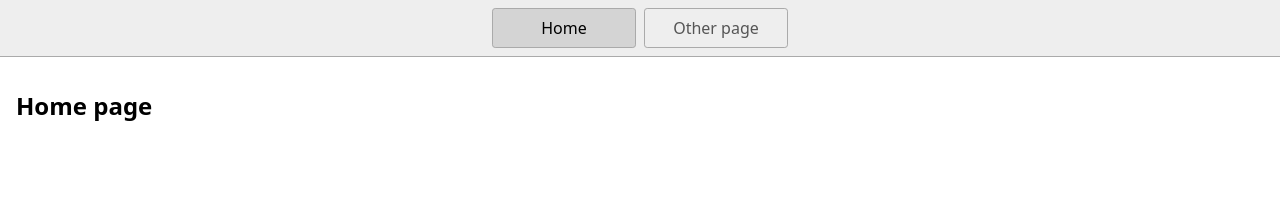
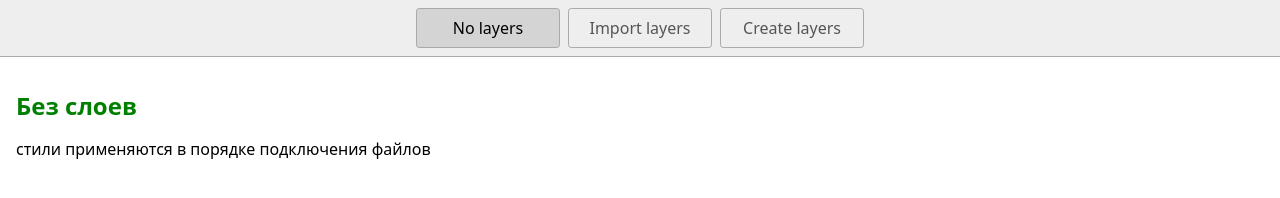
Before and after one commit to chagins/css-layer, a website: page index.html in a window 1280 px wide. Drawn offline with Linux system fonts and the light colour scheme.

Commit message:
add css layer example

```diff
--- a/index.html
+++ b/index.html
@@ -4,20 +4,19 @@
     <title>Home</title>
     <meta charset="UTF-8" />
     <meta name="viewport" content="width=device-width" />
-    <!--
-      Need a visual blank slate?
-      Remove all code in `styles.css`!
-    -->
-    <link rel="stylesheet" href="styles.css" />
-    <script type="module" src="script.js"></script>
+    <link rel="stylesheet" href="/styles/no-layers/styles.css" />
+    <link rel="stylesheet" href="/styles/no-layers/first-style.css" />
+    <link rel="stylesheet" href="/styles/no-layers/second-style.css" />
   </head>
   <body>
     <nav>
-      <a href="/" aria-current="page">Home</a>
-      <a href="/page2.html">Other page</a>
+      <a href="/" aria-current="page">No layers</a>
+      <a href="/import-layers.html">Import layers</a>
+      <a href="/create-layers.html">Create layers</a>
     </nav>
     <main>
-      <h1>Home page</h1>
+      <h1>Без слоев</h1>
+      <p>стили применяются в порядке подключения файлов</p>
     </main>
   </body>
 </html>
--- a/script.js
+++ /dev/null
@@ -1 +0,0 @@
-console.log('Hello!');
--- /dev/null
+++ b/styles/create-layers/first-style.css
@@ -0,0 +1,3 @@
+h1 {
+    color: purple;
+}
--- /dev/null
+++ b/styles/create-layers/second-style.css
@@ -0,0 +1,3 @@
+h1 {
+    color: green;
+}
--- /dev/null
+++ b/styles/create-layers/styles.css
@@ -0,0 +1,62 @@
+@layer second, first, main;
+@import url('first-style.css') layer(first);
+@import url('second-style.css') layer(second);
+
+@layer main {
+  h1 {
+    color: aqua;
+  }
+}
+
+@layer last-main {
+  h1 {
+    color: chocolate;
+  }
+}
+
+* {
+  box-sizing: border-box;
+}
+
+body {
+  margin: 0;
+  font-family: system-ui, sans-serif;
+  color: black;
+  background-color: white;
+}
+
+nav {
+  display: flex;
+  flex-wrap: wrap;
+  align-items: center;
+  justify-content: center;
+  padding: 0.5rem;
+  gap: 0.5rem;
+  border-bottom: solid 1px #aaa;
+  background-color: #eee;
+}
+
+nav a {
+  display: inline-block;
+  min-width: 9rem;
+  padding: 0.5rem;
+  border-radius: 0.2rem;
+  border: solid 1px #aaa;
+  text-align: center;
+  text-decoration: none;
+  color: #555;
+}
+
+nav a[aria-current='page'] {
+  color: #000;
+  background-color: #d4d4d4;
+}
+
+main {
+  padding: 1rem;
+}
+
+h1 {
+  font-weight: bold;
+  font-size: 1.5rem;
+}
--- /dev/null
+++ b/styles/import-layers/first-style.css
@@ -0,0 +1,3 @@
+h1 {
+    color: purple;
+}
--- /dev/null
+++ b/styles/import-layers/second-style.css
@@ -0,0 +1,3 @@
+h1 {
+    color: green;
+}
--- /dev/null
+++ b/styles/import-layers/styles.css
@@ -0,0 +1,50 @@
+@layer second, first;
+@import url('first-style.css') layer(first);
+@import url('second-style.css') layer(second);
+
+* {
+  box-sizing: border-box;
+}
+
+body {
+  margin: 0;
+  font-family: system-ui, sans-serif;
+  color: black;
+  background-color: white;
+}
+
+nav {
+  display: flex;
+  flex-wrap: wrap;
+  align-items: center;
+  justify-content: center;
+  padding: 0.5rem;
+  gap: 0.5rem;
+  border-bottom: solid 1px #aaa;
+  background-color: #eee;
+}
+
+nav a {
+  display: inline-block;
+  min-width: 9rem;
+  padding: 0.5rem;
+  border-radius: 0.2rem;
+  border: solid 1px #aaa;
+  text-align: center;
+  text-decoration: none;
+  color: #555;
+}
+
+nav a[aria-current='page'] {
+  color: #000;
+  background-color: #d4d4d4;
+}
+
+main {
+  padding: 1rem;
+}
+
+h1 {
+  font-weight: bold;
+  font-size: 1.5rem;
+}
--- /dev/null
+++ b/styles/no-layers/first-style.css
@@ -0,0 +1,3 @@
+h1 {
+    color: purple;
+}
--- /dev/null
+++ b/styles/no-layers/second-style.css
@@ -0,0 +1,3 @@
+h1 {
+    color: green;
+}
```
Also changed, not shown: create-layers.html (added, +20 -0 lines), import-layers.html (added, +20 -0 lines), page2.html (deleted, +0 -19 lines), README.md, styles/no-layers/styles.css (renamed from styles.css), 1 other file.
